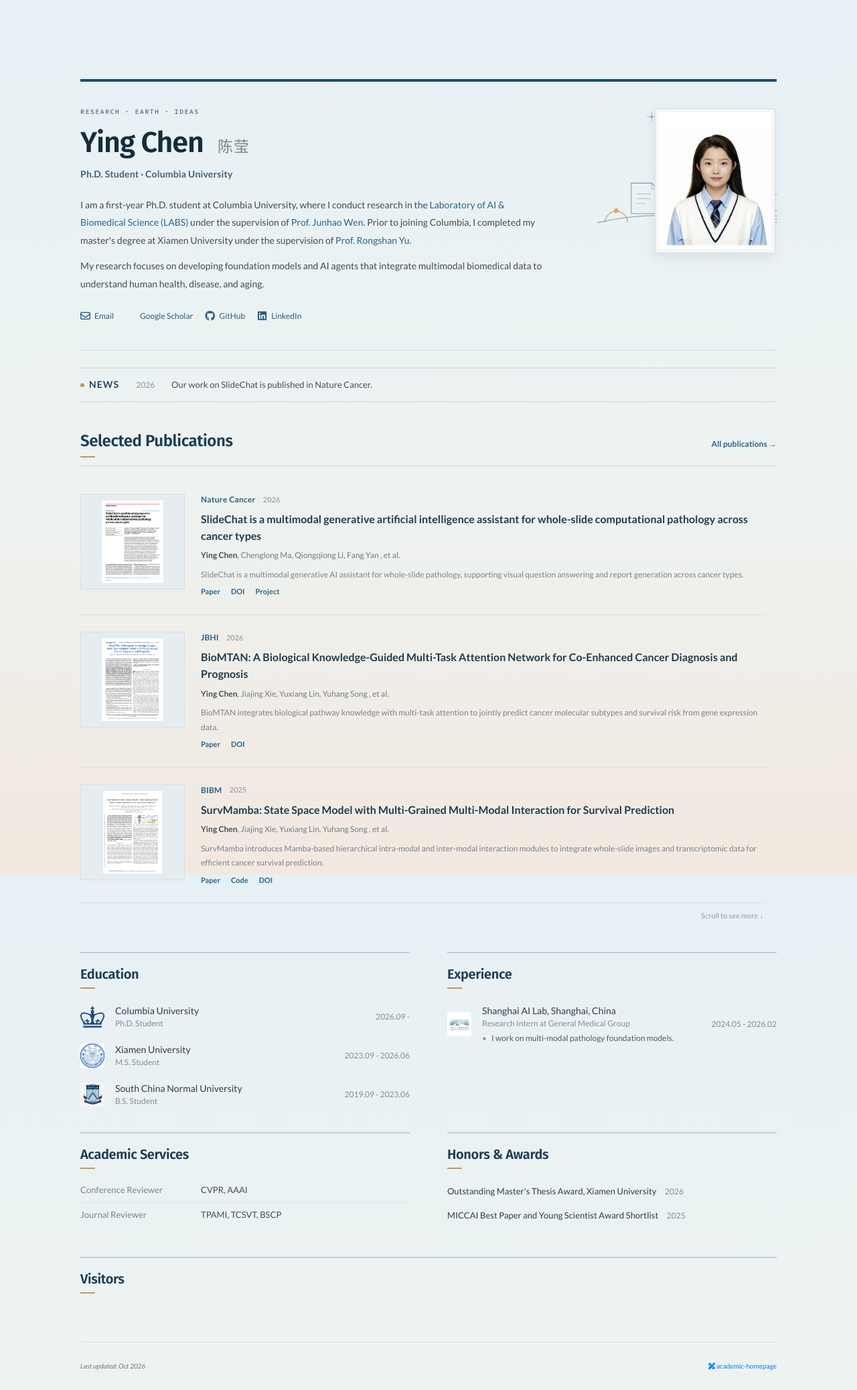
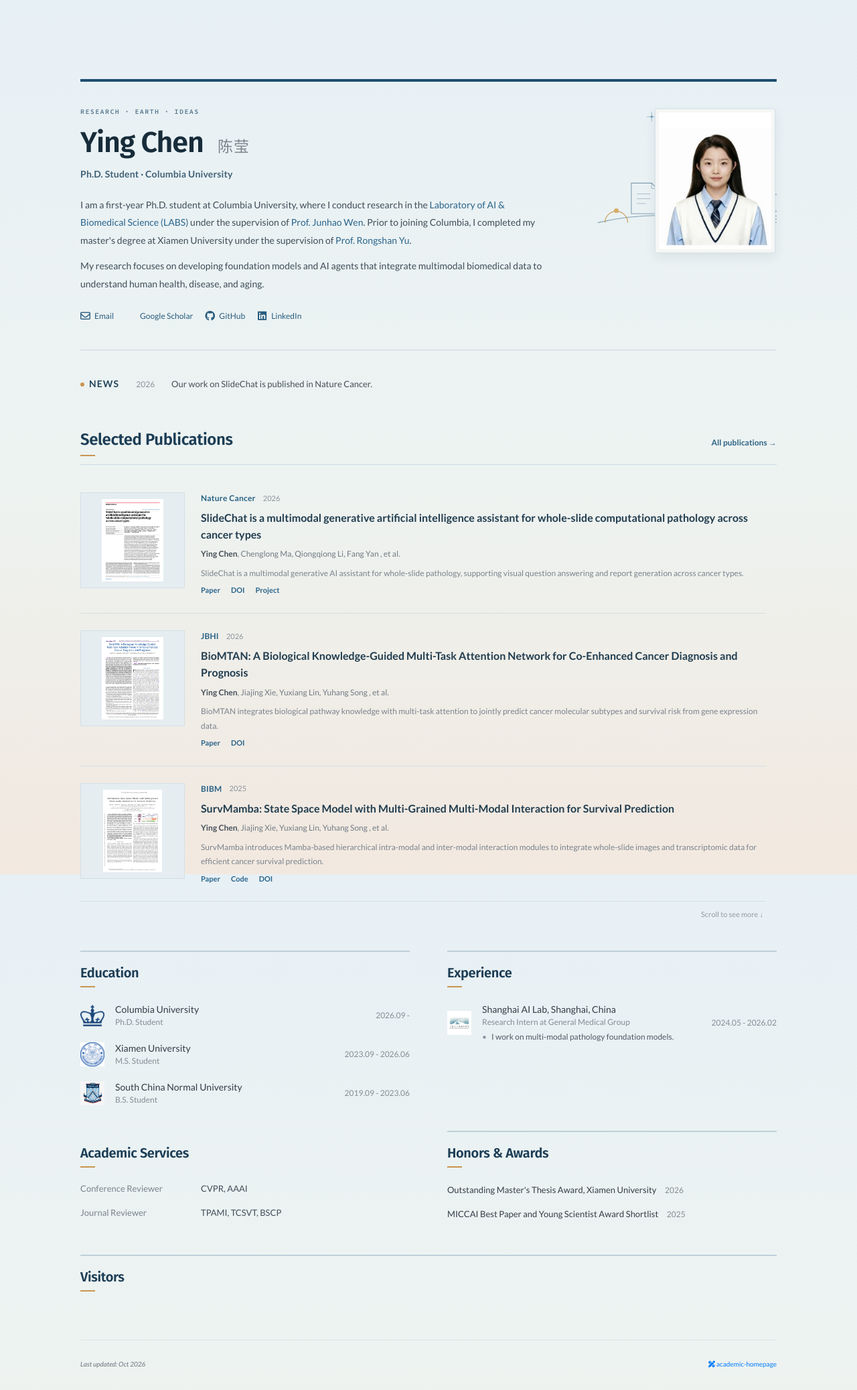
Before and after one commit to CYing18/CYing18.github.io, a Jekyll site: the page built from index.html, in a window 1280 px wide. Shown: the whole page at 67% size. Built offline with Jekyll 4.4.1, drawn with Linux system fonts in a browser that asks for light colours; nearby versions of some CDN libraries; a style sheet for code colours, icons or effects is not loaded.

Commit message:
Remove excess section dividers

```diff
--- a/assets/css/global.css
+++ b/assets/css/global.css
@@ -633,9 +633,7 @@ div.lazy {
 .home-news {
     margin: 26px 0 0;
     padding: 15px 0;
-    border-top: 1px solid #cbd9e0;
-    border-bottom: 1px solid #cbd9e0;
-    border-left: 0;
+    border: 0;
 }
 
 .home-news h2 {
@@ -755,11 +753,16 @@ div.lazy {
 
 .home-services p {
     padding-bottom: 8px;
-    border-bottom: 1px solid #dce5e9;
+    border-bottom: 0;
 }
 
 .home-services p:last-child {
     border-bottom: 0;
+}
+
+.home-profile-sections > .home-services {
+    padding-top: 21px;
+    border-top: 0;
 }
 
 .homepage .footer {
```
